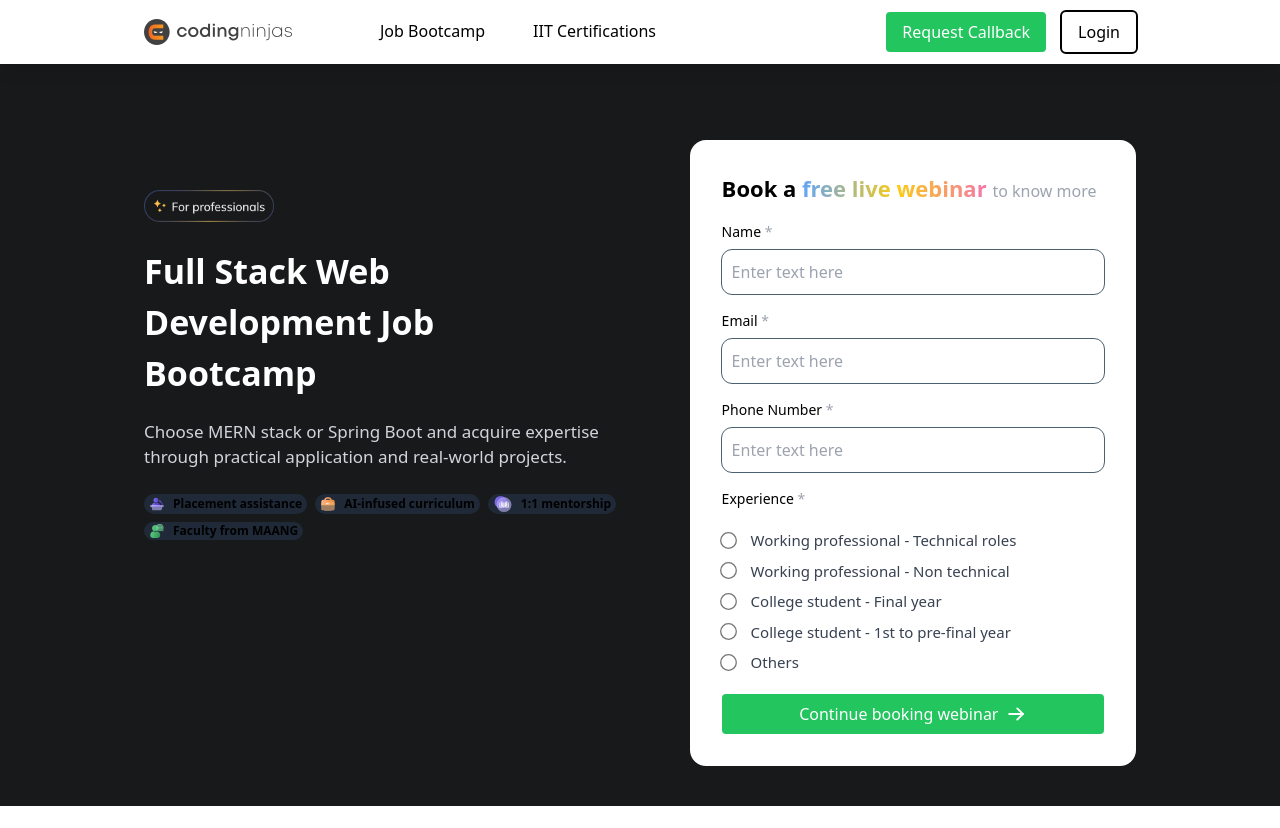
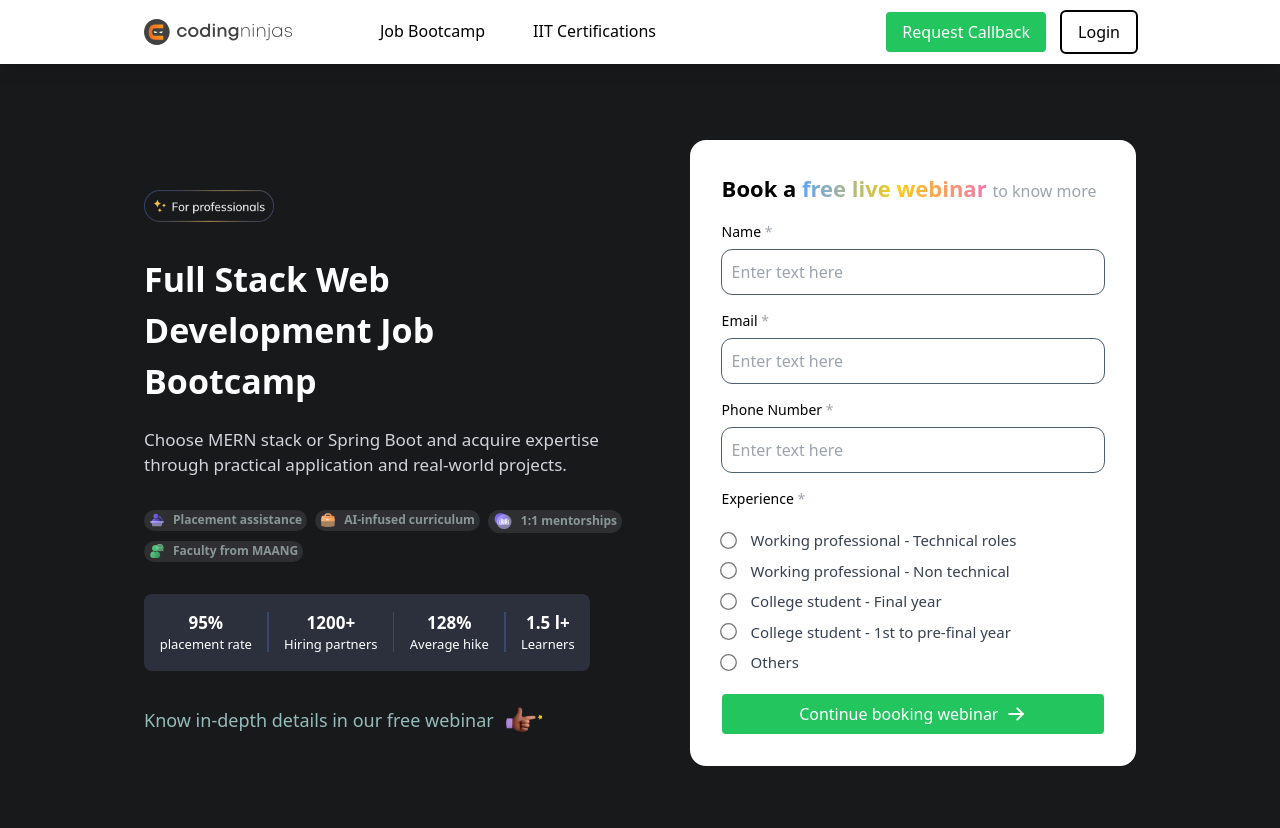
Before and after one commit to justtravneet/Screen-Shiksha, a React (Vite) app: page / in a window 1280 px wide. Before the commit the page ends 806 px from the top, so only its background shows below. Built offline with nearby package versions, Linux system fonts and the light colour scheme.

Commit message:
sectionone

```diff
--- /dev/null
+++ b/src/GeneralComponent/Infocard.jsx
@@ -0,0 +1,17 @@
+import React from 'react';
+
+const InfoCard = ({ imageSrc, text, backgroundColor = "#2F2F31", textColor = "#899797", className = '' }) => {
+  return (
+    <div
+      style={{ backgroundColor }}
+      className={`w-auto rounded-xl gap-2 flex items-center px-[5px] py-[1.5px] ${className}`}
+    >
+      <img src={imageSrc} alt="" />
+      <p style={{ color: textColor }} className="text-[12px] font-semibold">
+        {text}
+      </p>
+    </div>
+  );
+};
+
+export default InfoCard;
--- /dev/null
+++ b/src/GeneralComponent/Rating.jsx
@@ -0,0 +1,37 @@
+import React from 'react'
+
+const Rating = () => {
+  return (
+    <div>
+         <div style={{backgroundColor:"#2B303C"}} className='px-2 py-4 rounded-lg w-[100%] md:w-[90%] h-auto flex items-center justify-around '>
+                                             <div className='flex flex-col  items-center'>
+                                                 <p className='text-[14px] md:text-[17px] font-bold  text-white'>95%</p>
+                                                 <p className='text-[11px]  md:text-[13px] text-white'>placement rate</p>
+                                             </div>
+                                             <div>
+                                                 <div style={{backgroundColor:"#394871"}} className='w-[1.5px] h-[40px] bg-white'></div>
+                                             </div>
+                                             <div className='flex flex-col  items-center'>
+                                                 <p className='text-[14px] md:text-[17px] font-bold  text-white'>1200+</p>
+                                                 <p className='text-[11px]  md:text-[13px] text-white'>Hiring partners</p>
+                                             </div>
+                                             <div>
+                                                 <div style={{backgroundColor:"#394871"}} className='w-[1.5px] h-[40px] bg-white'></div>
+                                             </div>
+                                             <div className='flex flex-col  items-center'>
+                                                 <p className='text-[14px] md:text-[17px] font-bold  text-white'>128%</p>
+                                                 <p className='text-[11px]  md:text-[13px] text-white'>Average hike </p>
+                                             </div>
+                                             <div>
+                                                 <div style={{backgroundColor:"#394871"}} className='w-[1.5px] h-[40px] bg-white'></div>
+                                             </div>
+                                             <div className='flex flex-col  items-center'>
+                                                 <p className='text-[14px] md:text-[17px] font-bold  text-white'>1.5 l+</p>
+                                                 <p className='text-[11px]  md:text-[13px]  text-white'>Learners</p>
+                                             </div>
+                                        </div>
+    </div>
+  )
+}
+
+export default Rating
--- a/src/Othercomponent/Fullstack/Development.jsx
+++ b/src/Othercomponent/Fullstack/Development.jsx
@@ -1,18 +1,21 @@
 import React from 'react';
 import Webinarform from '../../component/Webinarform';
 import tagImage from '../../assets/Images/Tag-.webp';
+import hand from '../../assets/Images/hand.webp';
 import first from '../../assets/Images/first.svg';
 import second from '../../assets/Images/second.svg';
 import third from '../../assets/Images/third.svg';
 import four from '../../assets/Images/four.svg';
+import InfoCard from '../../GeneralComponent/Infocard';
+import Rating from '../../GeneralComponent/Rating';
 const Development = () => {
     return (
-        <div style={{backgroundColor:"#18191B"}} className='w-[100%] h-[auto]'>
-            <div className="max-w-6xl mx-auto px-10 sm:px-8 lg:px-20">
+        <div style={{ backgroundColor: "#18191B" }} className='w-[100%] h-[auto]'>
+            <div className="max-w-6xl mx-auto px-3 sm:px-8 lg:px-20">
                 <div className='flex flex-col md:flex-row justify-between pt-[80px] md:pt-[140px] py-[40px]'>
                     <div className='left w-[100%] md:w-[50%] h-[auto]'>
                         <div className='py-[50px]'>
-                            <div className='flex flex-col gap-6'>
+                            <div className='flex flex-col gap-8'>
                                 <img className='w-[130px]' src={tagImage} alt="Tag" />
                                 <div className='flex flex-col gap-5'>
                                     <p className='text-white pr-[40px] text-[34px] font-semibold'>Full Stack Web Development Job Bootcamp</p>
@@ -20,24 +23,57 @@
                                 </div>
 
                                 <div className='w-[100%] flex flex-wrap gap-2'>
-                                    <div className='bg-gray-800 w-[auto] rounded-xl gap-2 flex items-center px-[5px]'>
-                                        <img src={first} alt="" />
-                                        <p className='text-[12px] font-semibold'>Placement assistance</p>
+                                    <div>
+                                        <InfoCard
+                                            imageSrc={first}
+                                            text="Placement assistance"
+                                            backgroundColor="#2F2F31"
+                                            textColor="#899797"
+                                            className="custom-class" // Optional additional styles
+                                        />
                                     </div>
-                                    <div className='bg-gray-800 w-[auto] rounded-xl gap-2 flex items-center px-[5px]'>
-                                        <img src={second} alt="" />
-                                        <p className='text-[12px] font-semibold'>AI-infused curriculum</p>
+                                    <div>
+                                        <InfoCard
+                                            imageSrc={second}
+                                            text="AI-infused curriculum"
+                                            backgroundColor="#2F2F31"
+                                            textColor="#899797"
+                                            className="custom-class" // Optional additional styles
+                                        />
                                     </div>
-                                    <div className='bg-gray-800 w-[auto] rounded-xl gap-2 flex items-center px-[5px]'>
-                                        <img src={third} alt="" />
-                                        <p className='text-[12px] font-semibold'>1:1 mentorship</p>
+                                    <div>
+                                        <InfoCard
+                                            imageSrc={third}
+                                            text="1:1 mentorships"
+                                            backgroundColor="#2F2F31"
+                                            textColor="#899797"
+                                            className="custom-class" // Optional additional styles
+                                        />
                                     </div>
-                                    <div className='bg-gray-800 w-[auto] rounded-xl gap-2 flex items-center px-[5px]'>
-                                        <img src={four} alt="" />
-                                        <p className='text-[12px] font-semibold'>Faculty from MAANG</p>
+                                    <div>
+                                        <InfoCard
+                                            imageSrc={four}
+                                            text="Faculty from MAANG"
+                                            backgroundColor="#2F2F31"
+                                            textColor="#899797"
+                                            className="custom-class" // Optional additional styles
+                                        />
                                     </div>
                                 </div>
+
+
+                               <div>
+                                       <Rating />
+                               </div>
+
+                                <div className='flex gap-2 items-center'>
+                                      <p style={{color:"#96BBBB"}} className='text-[13px] sm:text-[16px] lg:text-[18px]'>Know in-depth details in our free webinar</p>
+                                      <img src={hand} className='w-[35px] sm:w-[40px] lg:w-[42px]' alt="" />
+                                </div>
                             </div>
+
+
+
                         </div>
                     </div>
 
--- a/src/component/Webinarform.jsx
+++ b/src/component/Webinarform.jsx
@@ -54,7 +54,7 @@
 
                             <div>
                                 <Button
-                                    className='w-[100%] bg-green-500 flex items-center justify-center gap-2 flex items-center justify-center'
+                                    className='w-[100%] bg-green-500 flex items-center justify-center gap-2 '
                                     label={
                                         <>
                                             Continue booking webinar
```
Also changed, not shown: src/assets/Images/hand.webp (added).
